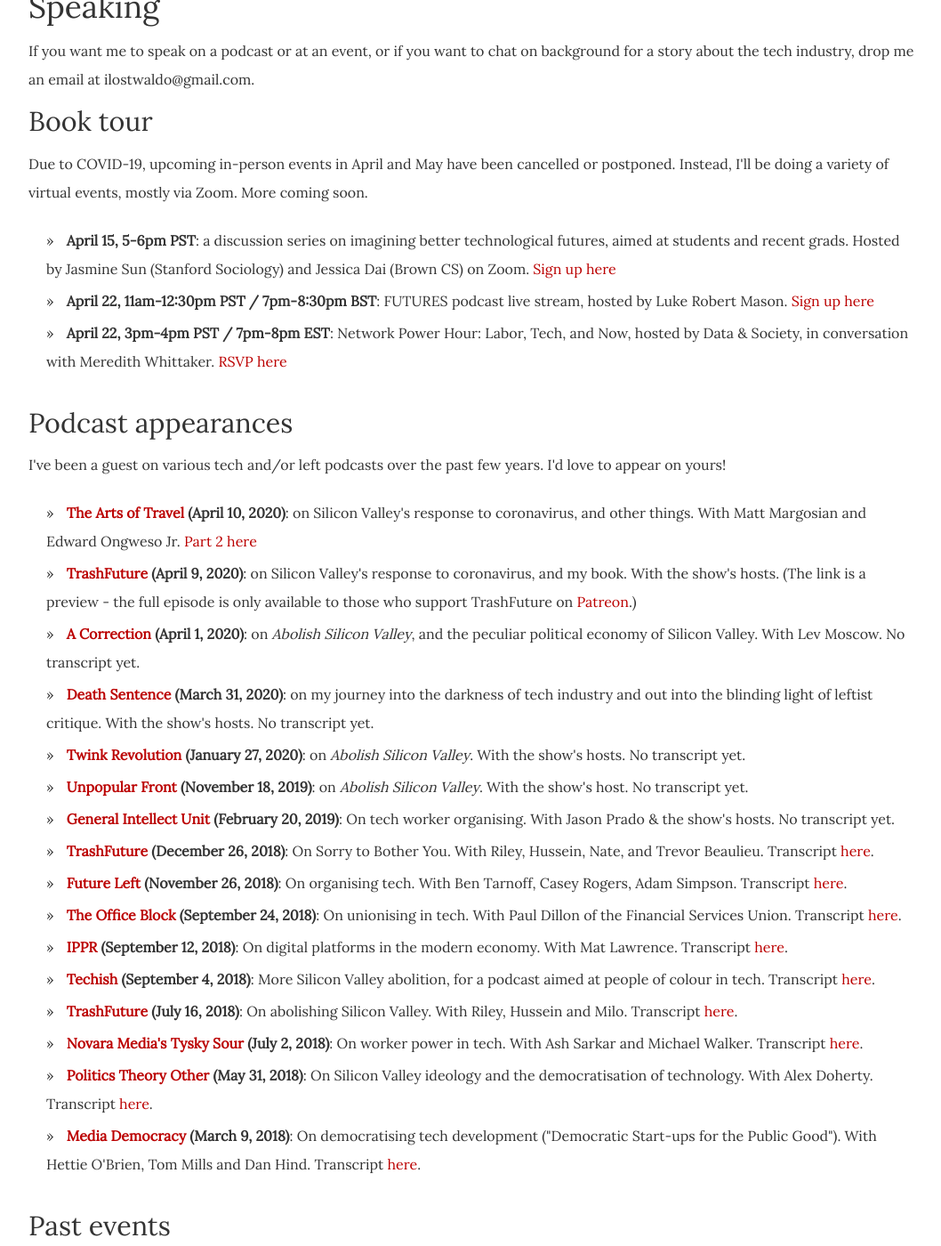
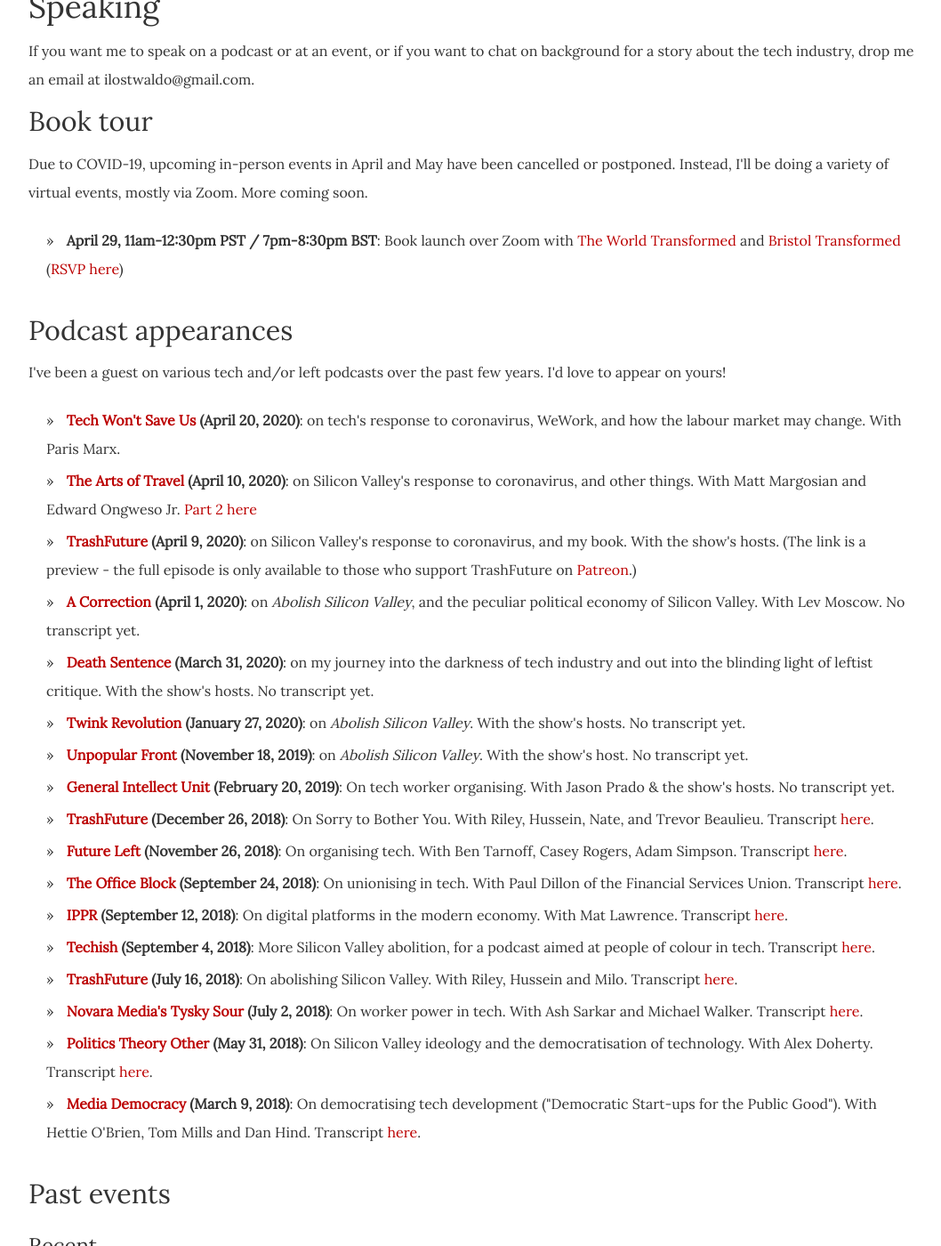
Before and after one commit to dellsystem/dellsystem.github.io, a Jekyll site: the page built from speaking/index.html, in a window 1280 px wide and 1400 px high, scrolled down 226 px. Shown: the whole window at 89% size, without its empty margins (108-1166 px from the left). Built offline with Jekyll 4.4.1, drawn with Linux system fonts in a browser that asks for light colours; some of the changed text lies outside the part shown.

Commit message:
Update past and upcoming events

```diff
--- a/_includes/past.html
+++ b/_includes/past.html
@@ -1,6 +1,9 @@
 <h3>Recent</h3>
 
 <ul>
+    <li><strong>April 22, 3pm-4pm PST / 7pm-8pm EST</strong>: Network Power Hour: Labor, Tech, and Now, hosted by Data & Society, in conversation with Meredith Whittaker. Recording to be posted soon.</li>
+    <li><strong>April 22, 11am-12:30pm PST / 7pm-8:30pm BST</strong>: FUTURES podcast live stream, hosted by Luke Robert Mason. Recording to be posted soon.</li>
+    <li><strong>April 15, 5-6pm PST</strong>: a discussion series on imagining better technological futures, aimed at students and recent grads. Hosted by Jasmine Sun (Stanford Sociology) and Jessica Dai (Brown CS) on Zoom. <a href="https://reboothq.substack.com/p/coming-soon">Sign up for future events in this series</a></li>
     <li><strong><a href="https://www.versobooks.com/events/2058-lizzie-o-shea-and-wendy-liu-at-mechanics-institute">Conversation with Lizzie O'Shea</a> at the Mechanics' Institute in San Francisco (Jan 30, 2020)</strong>. About Lizzie O'Shea's recent book, <em>Future Histories: What Ada Lovelace, Tom Paine, and the Paris Commune Can Teach Us About Digital Technology</em>.</li>
 	<li><strong><a href="https://publicknowledge.sfmoma.org/events/silicon-san-francisco-the-impact-of-tech-capital/">Silicon San Francisco: The Impact of Tech Capital</a> at the SFMOMA Public Knowledge Library (Feb 16, 2019)</strong>. Some background notes in my blog posts, <a href="/posts/fragments-47">here</a> and <a href="/posts/fragments-48">here</a>.</li>
 	<li><strong><a href="https://twitter.com/rfbramall/status/1068157388690284544">Media, Culture and Economy seminar</a> at the London College of Communications (Nov 29, 2018)</strong>: on platform capitalism (Nick Srnicek's 2016 book) and what it would mean to abolish Silicon Valley. <a href="/speaking/platform-capitalism/">Notes here.</a></li>
--- a/_includes/podcasts.html
+++ b/_includes/podcasts.html
@@ -1,4 +1,5 @@
 <ul>
+    <li><strong><a href="https://podcasts.apple.com/us/podcast/techs-response-to-covid-19-with-wendy-liu/id1507621076?i=1000472097196">Tech Won't Save Us</a> (April 20, 2020)</strong>: on tech's response to coronavirus, WeWork, and how the labour market may change. With Paris Marx.</li>
     <li><strong><a href="https://player.whooshkaa.com/episode?id=602905">The Arts of Travel</a> (April 10, 2020)</strong>: on Silicon Valley's response to coronavirus, and other things. With Matt Margosian and Edward Ongweso Jr. <a href="https://player.whooshkaa.com/episode/602906">Part 2 here</a></li>
     <li><strong><a href="https://www.podbean.com/media/share/pb-k9mjs-d8ba9b">TrashFuture</a> (April 9, 2020)</strong>: on Silicon Valley's response to coronavirus, and my book. With the show's hosts. (The link is a preview - the full episode is only available to those who support TrashFuture on <a href="https://www.patreon.com/trashfuture">Patreon</a>.)</li>
     <li><strong><a href="https://www.acorrectionpodcast.com/phonyeconomy/afrs93exr4wbtgbygyegfhknw8wrmm">A Correction</a> (April 1, 2020)</strong>: on <em>Abolish Silicon Valley</em>, and the peculiar political economy of Silicon Valley. With Lev Moscow. No transcript yet.</li>
--- a/_includes/upcoming.html
+++ b/_includes/upcoming.html
@@ -1,5 +1,3 @@
 <ul>
-    <li><strong>April 15, 5-6pm PST</strong>: a discussion series on imagining better technological futures, aimed at students and recent grads. Hosted by Jasmine Sun (Stanford Sociology) and Jessica Dai (Brown CS) on Zoom. <a href="https://www.eventbrite.com/e/reboot-april-discussion-series-registration-100594843886">Sign up here</a></li>
-    <li><strong>April 22, 11am-12:30pm PST / 7pm-8:30pm BST</strong>: FUTURES podcast live stream, hosted by Luke Robert Mason. <a href="https://futurespodcast.net/events/fplive-abolishsiliconvalley">Sign up here</a></li>
-    <li><strong>April 22, 3pm-4pm PST / 7pm-8pm EST</strong>: Network Power Hour: Labor, Tech, and Now, hosted by Data & Society, in conversation with Meredith Whittaker. <a href="https://www.eventbrite.com/e/network-power-hour-labor-tech-and-now-special-guests-wendy-liu-meredith-whittaker-and-brian-callaci-tickets-101677935442">RSVP here</a></li>
+    <li><strong>April 29, 11am-12:30pm PST / 7pm-8:30pm BST</strong>: Book launch over Zoom with <a href="https://theworldtransformed.org">The World Transformed</a> and <a href="https://bristoltransformed.org">Bristol Transformed</a> (<a href="https://us02web.zoom.us/meeting/register/tZYqdO6opjwtGtFE1i-Q7UAkKsADpsW6VC6V?fbclid=IwAR0ihhrV0Tr7Tpkgri3P4BD_KTJuUguSNQopS5JOKzP6Zc3p5CLPOnrFGWk">RSVP here</a>)</li>
 </ul>
```
